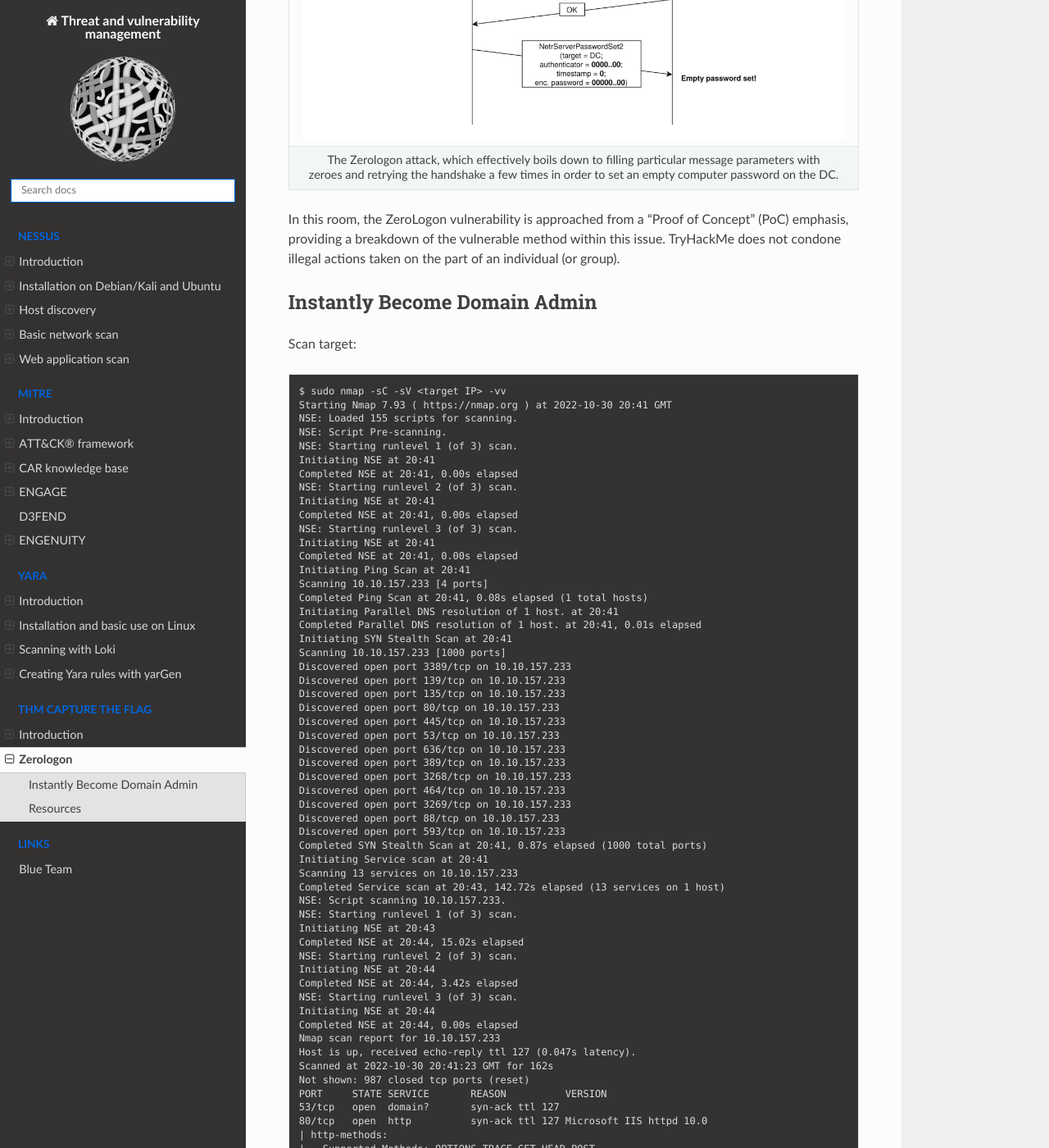
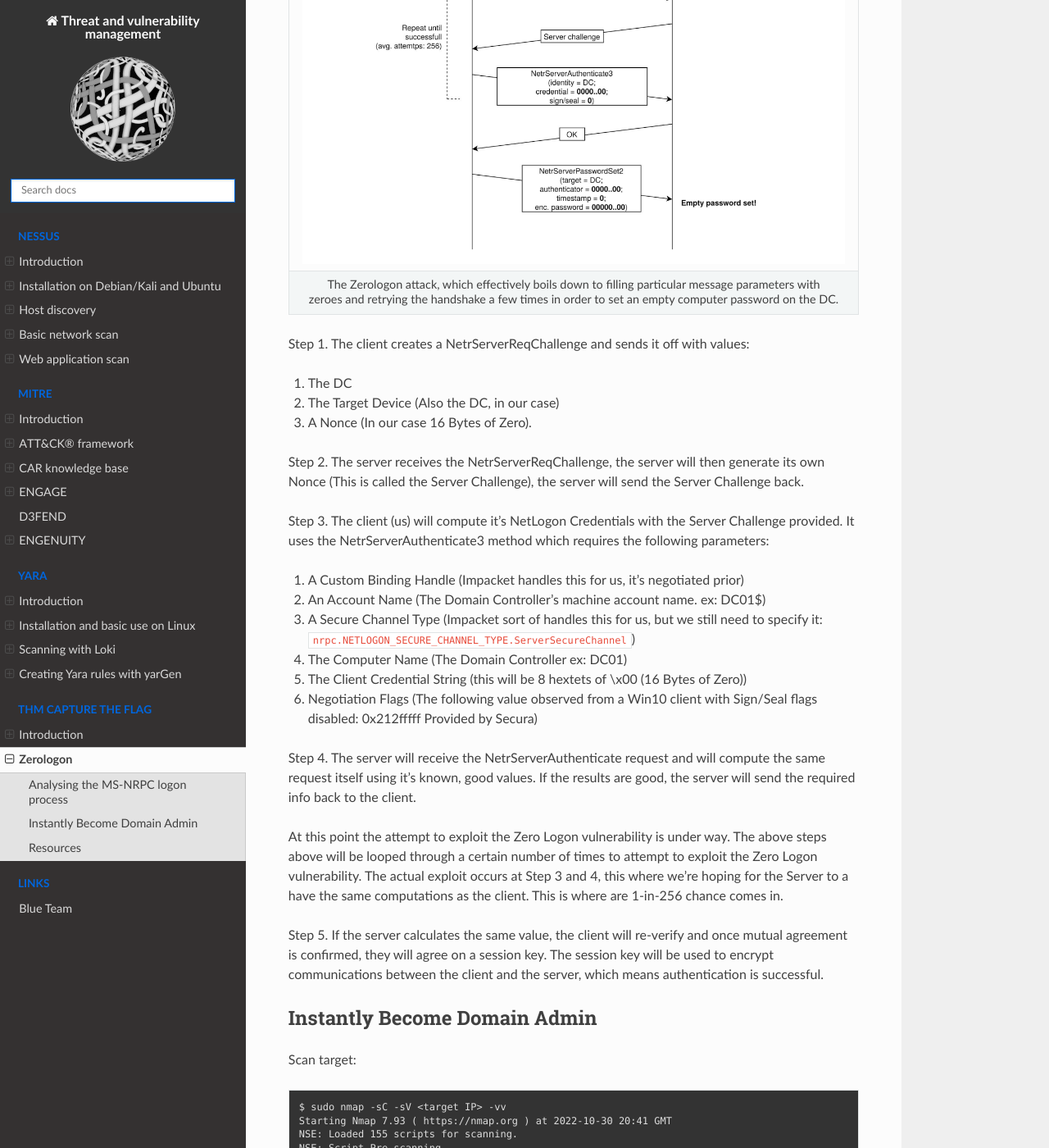
Before and after one commit to tymyrddin/blue-threats, a Sphinx documentation site: the page built from source/docs/thm/zerologon.md, in a window 1280 px wide and 1400 px high, scrolled down 1653 px. Shown: the whole window at 82% size. Built offline with Sphinx 7.4.7 and the Read the Docs theme 2.0.0, drawn with Linux system fonts in a browser that asks for light colours; some of the changed text lies outside the part shown.

Commit message:
Zerologon

```diff
--- a/source/docs/thm/zerologon.md
+++ b/source/docs/thm/zerologon.md
@@ -14,6 +14,12 @@
 except they had hard coded the Initialization Vector to use all zeros instead of a random string. When an attacker
 sends a message only containing zeros with the IV of zero, there is a 1-in-256 chance that the Ciphertext will be Zero.
 
+In this room, the ZeroLogon vulnerability is approached from a "Proof of Concept" (PoC) emphasis, providing a
+breakdown of the vulnerable method within this issue. TryHackMe does not condone illegal actions taken on the part of
+an individual (or group).
+
+## Analysing the MS-NRPC logon process
+
 | ![Simplified Netlogon authentication handshake](../../_static/images/simplified-netlogon-authentication-handshake.png) |
 |:--:|
 | Simplified Netlogon authentication handshake |
@@ -22,9 +28,28 @@
 |:--:|
 | The Zerologon attack, which effectively boils down to filling particular message parameters with <br>zeroes and retrying the handshake a few times in order to set an empty computer password on the DC. |
 
-In this room, the ZeroLogon vulnerability is approached from a "Proof of Concept" (PoC) emphasis, providing a
-breakdown of the vulnerable method within this issue. TryHackMe does not condone illegal actions taken on the part of
-an individual (or group).
+Step 1. The client creates a NetrServerReqChallenge and sends it off with values:
+
+1. The DC
+2. The Target Device (Also the DC, in our case)
+3. A Nonce (In our case 16 Bytes of Zero).
+
+Step 2. The server receives the NetrServerReqChallenge, the server will then generate its own Nonce (This is called the Server Challenge), the server will send the Server Challenge back.
+
+Step 3. The client (us) will compute it's NetLogon Credentials with the Server Challenge provided. It uses the NetrServerAuthenticate3 method which requires the following parameters:
+
+1. A Custom Binding Handle (Impacket handles this for us, it's negotiated prior)
+2. An Account Name (The Domain Controller's machine account name. ex: DC01$)
+3. A Secure Channel Type (Impacket sort of handles this for us, but we still need to specify it: `nrpc.NETLOGON_SECURE_CHANNEL_TYPE.ServerSecureChannel`)
+4. The Computer Name (The Domain Controller ex: DC01)
+5. The Client Credential String (this will be 8 hextets of \x00 (16 Bytes of Zero))
+6. Negotiation Flags (The following value observed from a Win10 client with Sign/Seal flags disabled: 0x212fffff Provided by Secura)
+
+Step 4. The server will receive the NetrServerAuthenticate request and will compute the same request itself using it's known, good values. If the results are good, the server will send the required info back to the client.
+
+At this point the attempt to exploit the Zero Logon vulnerability is under way. The above steps above will be looped through a certain number of times to attempt to exploit the Zero Logon vulnerability. The actual exploit occurs at Step 3 and 4, this where we're hoping for the Server to a have the same computations as the client. This is where are 1-in-256 chance comes in.
+
+Step 5. If the server calculates the same value, the client will re-verify and once mutual agreement is confirmed, they will agree on a session key. The session key will be used to encrypt communications between the client and the server, which means authentication is successful.
 
 ## Instantly Become Domain Admin
 
```
